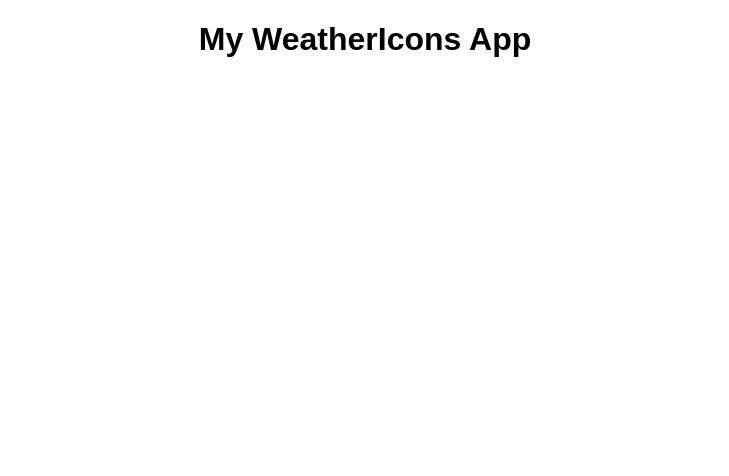
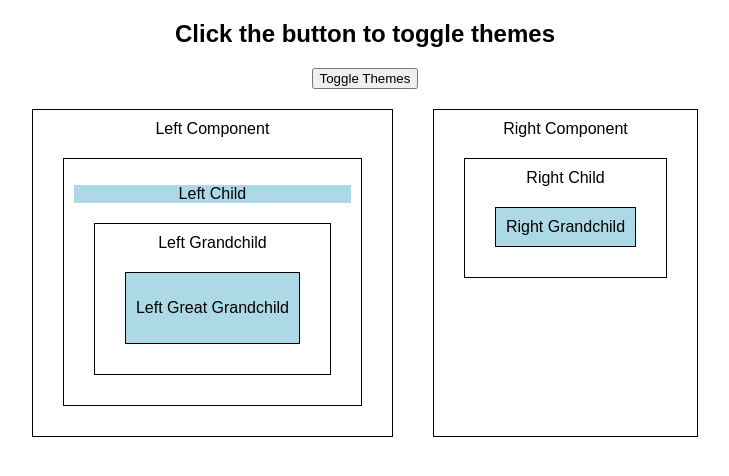
Before and after one commit to hakeymmhd/Base-React-App, a React (Create React App) app: page / in a window 1280 px wide. Shown: the top 476 px of the page, without its empty margins (275-1004 px from the left). Built offline with nearby package versions, Linux system fonts and the light colour scheme.

Commit message:
completed lab

```diff
--- a/src/App.js
+++ b/src/App.js
@@ -1,10 +1,38 @@
-import React from "react";
-import "./styles.css";
+import React, { useState, useContext } from 'react';
+import './styles.css';
+import LeftComp from './components/LeftComp';
+import RightComp from './components/RightComp';
+import DataContext from './Context/DataContext';
+
+const themes = {
+  light: {
+    background: 'lightblue',
+    color: 'black'
+  },
+  dark: {
+    background: '#222222',
+    color: 'white'
+  }
+};
 
 export default function App() {
+  const [activeTheme, setActiveTheme] = useState(themes.light);
+
+  const handleClick = () => {
+    activeTheme === themes.light ?
+     setActiveTheme(themes.dark) : setActiveTheme(themes.light);
+  }
+
   return (
     <div className="App">
-      <h1>My WeatherIcons App</h1>
+      <h2>Click the button to toggle themes</h2>
+      <button onClick={handleClick}>Toggle Themes</button>
+      <div className="children">
+        <DataContext.Provider value={activeTheme}>
+        <LeftComp theme={activeTheme}/>
+        <RightComp theme={activeTheme}/>
+        </DataContext.Provider>
+      </div>
     </div>
   );
 }
--- /dev/null
+++ b/src/Context/DataContext.js
@@ -0,0 +1,5 @@
+import { createContext } from "react";
+
+const DataContext = createContext();
+
+export default DataContext;
--- /dev/null
+++ b/src/components/LeftChild.js
@@ -0,0 +1,13 @@
+import React from "react";
+import LeftGrandChild from './LeftGrandChild'
+import DataContext from "../Context/DataContext";
+
+export default function LeftChild(props) {
+
+  return (
+    <div>
+      <p style={props.theme}>Left Child</p>
+      <LeftGrandChild {...props}/>
+    </div>
+  );
+}
--- /dev/null
+++ b/src/components/LeftComp.js
@@ -0,0 +1,13 @@
+import React from "react";
+import LeftChild from './LeftChild'
+
+
+export default function LeftComp(props) {
+
+  return (
+    <div>
+      Left Component
+      <LeftChild {...props}/>
+    </div>
+  );
+}
--- /dev/null
+++ b/src/components/LeftGrandChild.js
@@ -0,0 +1,12 @@
+import React from "react";
+import LeftGreatGrandChild from './LeftGreatGrandChild'
+
+export default function LeftGrandChild(props) {
+
+  return (
+    <div>
+      Left Grandchild
+      <LeftGreatGrandChild {...props}/>
+    </div>
+  );
+}
--- /dev/null
+++ b/src/components/LeftGreatGrandChild.js
@@ -0,0 +1,17 @@
+import React, { useContext } from "react";
+import DataContext from "../Context/DataContext";
+
+export default function LeftGreatGrandChild() {
+
+  const dataContext = useContext(DataContext);
+  return (
+
+
+        <div style={dataContext}>
+          <p>Left Great Grandchild</p>
+        </div>
+
+
+
+  );
+}
--- /dev/null
+++ b/src/components/RightChild.js
@@ -0,0 +1,12 @@
+import React from "react";
+import RightGrandChild from './RightGrandChild'
+
+export default function RightChild(props) {
+
+  return (
+    <div>
+      Right Child
+      <RightGrandChild {...props} />
+    </div>
+  );
+}
--- /dev/null
+++ b/src/components/RightComp.js
@@ -0,0 +1,12 @@
+import React from "react";
+import RightChild from './RightChild'
+
+export default function RightComp(props) {
+
+  return (
+    <div>
+      Right Component
+      <RightChild {...props}/>
+    </div>
+  );
+}
--- /dev/null
+++ b/src/components/RightGrandChild.js
@@ -0,0 +1,10 @@
+import React from "react";
+
+export default function RightGrandChild(props) {
+
+  return (
+    <div style={props.theme}>
+      Right Grandchild
+    </div>
+  );
+}
--- a/src/styles.css
+++ b/src/styles.css
@@ -3,32 +3,13 @@
   text-align: center;
 }
 
-body {
-  margin: 0;
-  padding: 0;
-  font-family: -apple-system, BlinkMacSystemFont, "Segoe UI", "Roboto", "Oxygen",
-    "Ubuntu", "Cantarell", "Fira Sans", "Droid Sans", "Helvetica Neue",
-    sans-serif;
-  -webkit-font-smoothing: antialiased;
-  -moz-osx-font-smoothing: grayscale;
+.children {
+  display: flex;
+  justify-content: center;
 }
 
-code {
-  font-family: source-code-pro, Menlo, Monaco, Consolas, "Courier New",
-    monospace;
+.children  div {
+  border:1px solid;
+  margin:20px;
+  padding:10px;
 }
-
-section {
-  display:flex;
-}
-
-section .weather {
- border: 1px solid #ccc;
- flex: 1;
- padding:10px;
- text-align:center;
-}
-
-.weather span {
-  font-weight: bold;
-}
```
Also changed, not shown: src/components/RighGrandChild.js (added, +10 -0 lines).
